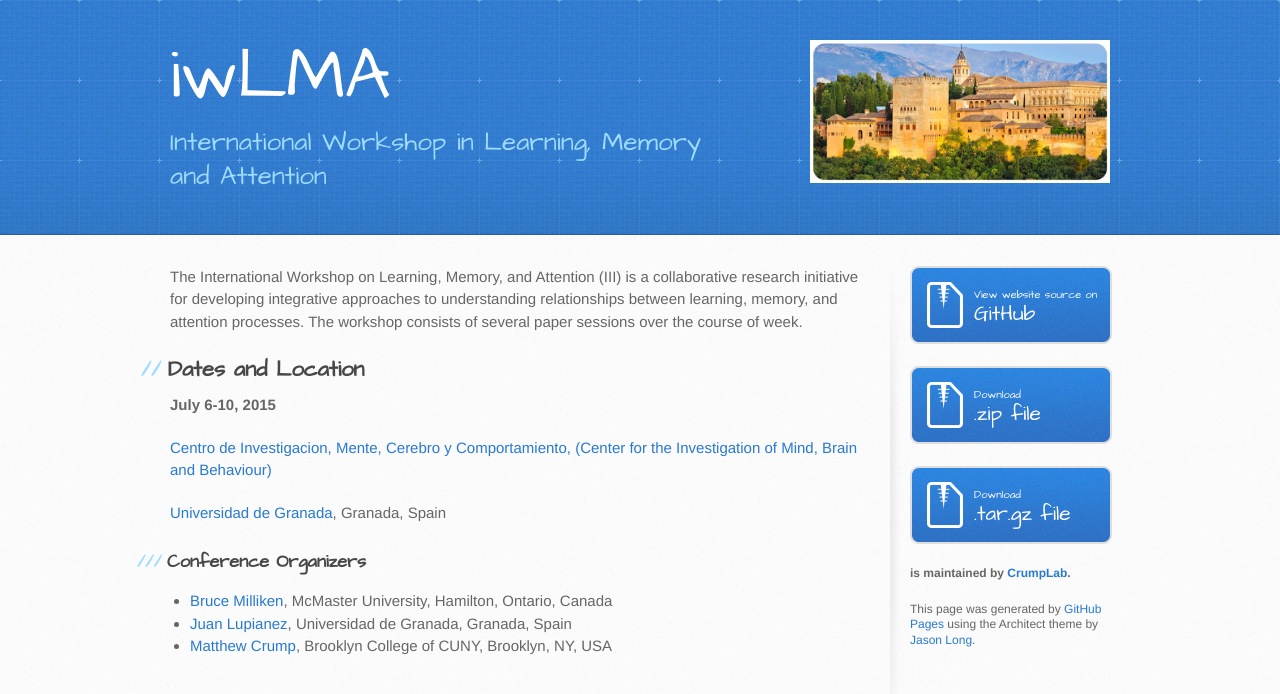
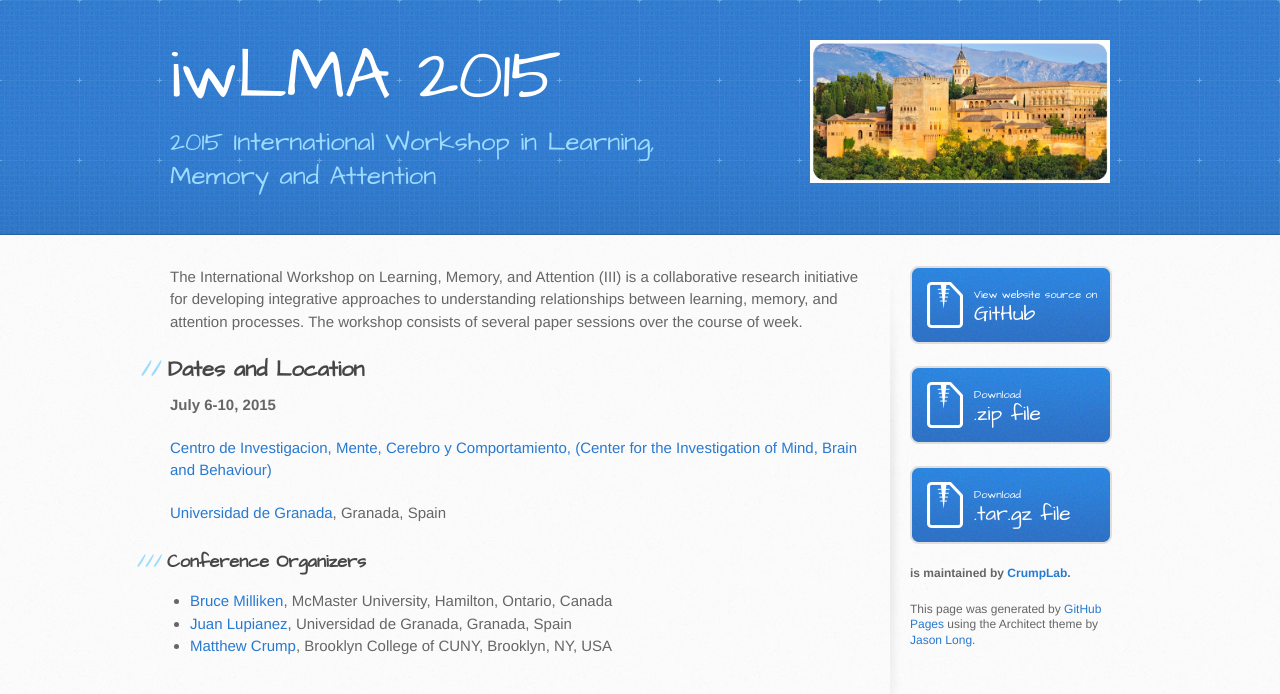
Before and after one commit to CrumpLab/IWLMA, a Jekyll site: the page built from index.html, in a window 1280 px wide. Shown: the top 694 px of the page. Built offline with Jekyll 4.4.1, drawn with Linux system fonts in a browser that asks for light colours.

Commit message:
Changed year

```diff
--- a/index.html
+++ b/index.html
@@ -24,8 +24,8 @@ summary: Conference website
   <body>
     <header>
       <div class="inner">
-        <h1>iwLMA</h1>
-        <h2>International Workshop in Learning, Memory and Attention</h2>
+        <h1>iwLMA 2015</h1>
+        <h2>2015 International Workshop in Learning, Memory and Attention</h2>
         <img src="images/alhambra.jpg" alt="hi" class="inline">
         </div>
     </header>
```
Also changed, not shown: 1 other file.
